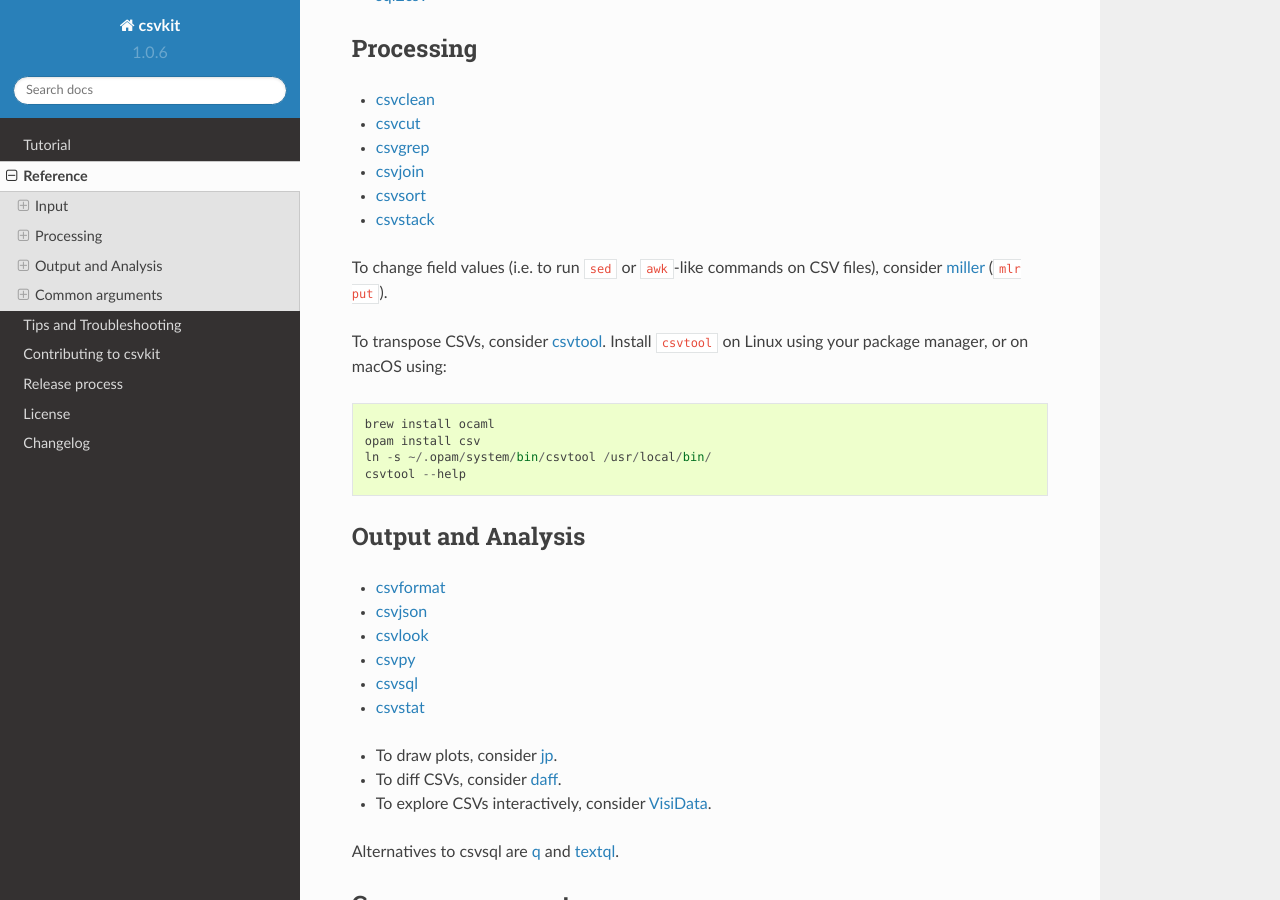
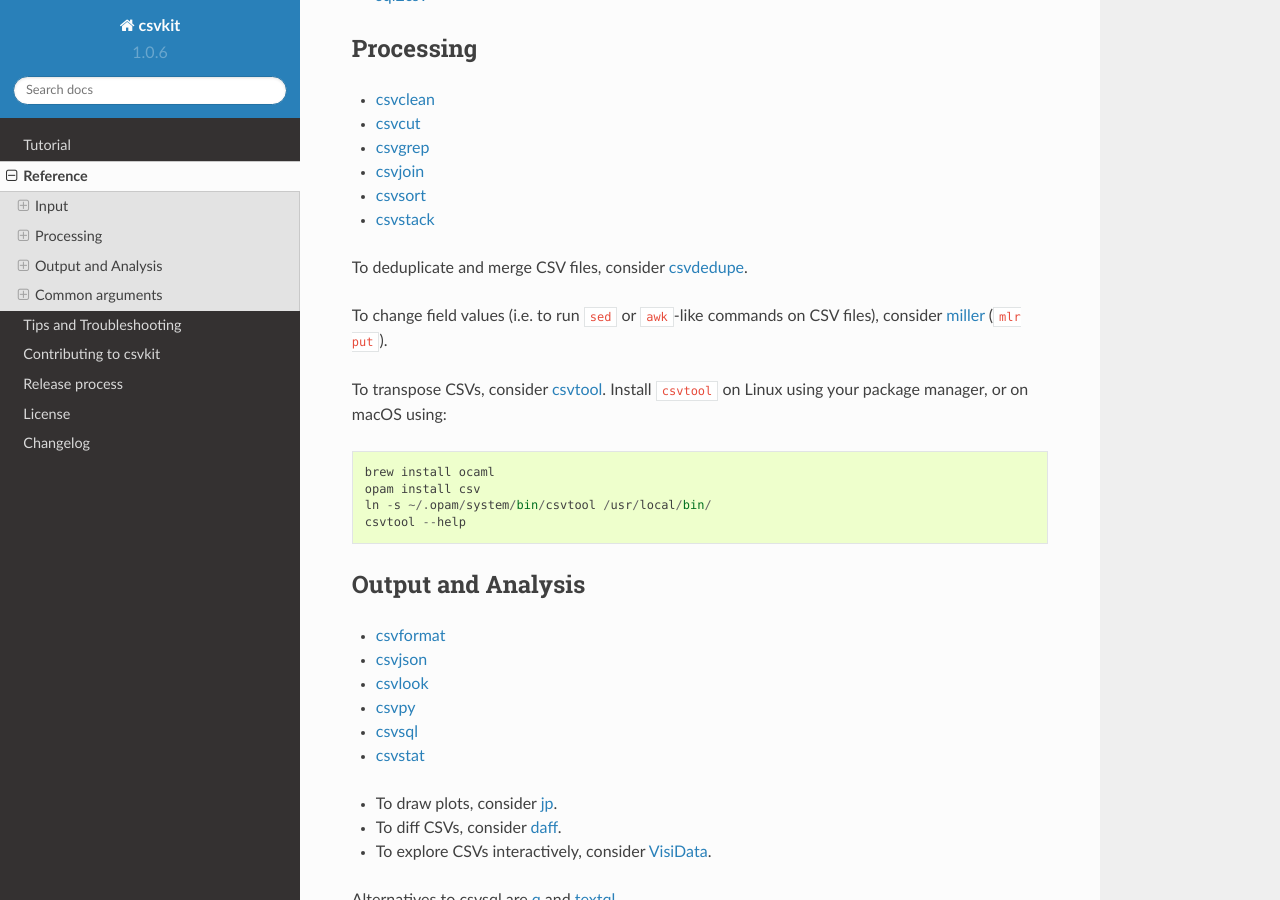
Before and after one commit to wireservice/csvkit, a Sphinx documentation site: the page built from docs/cli.rst, in a window 1280 px wide and 900 px high, scrolled down 352 px. Built offline with Sphinx 7.4.7 and the Read the Docs theme 2.0.0, drawn with Linux system fonts in a browser that asks for light colours.

Commit message:
docs: Link to csvmerge, #135

```diff
--- a/docs/cli.rst
+++ b/docs/cli.rst
@@ -26,7 +26,9 @@ Processing
     scripts/csvsort
     scripts/csvstack
 
-To change field values (i.e. to run ``sed`` or ``awk``-like commands on CSV files), consider `miller <https://github.com/johnkerl/miller>`_ (``mlr put``).
+To deduplicate and merge CSV files, consider `csvdedupe <https://pypi.org/project/csvdedupe/>`__.
+
+To change field values (i.e. to run ``sed`` or ``awk``-like commands on CSV files), consider `miller <https://miller.readthedocs.io/en/latest/>`_ (``mlr put``).
 
 To transpose CSVs, consider `csvtool <https://colin.maudry.com/csvtool-manual-page/>`_. Install ``csvtool`` on Linux using your package manager, or on macOS using::
 
```
